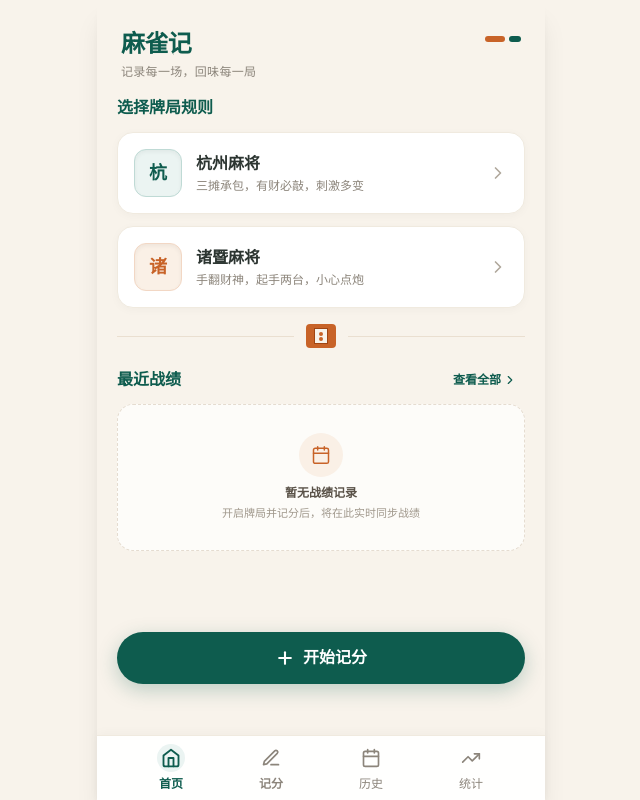
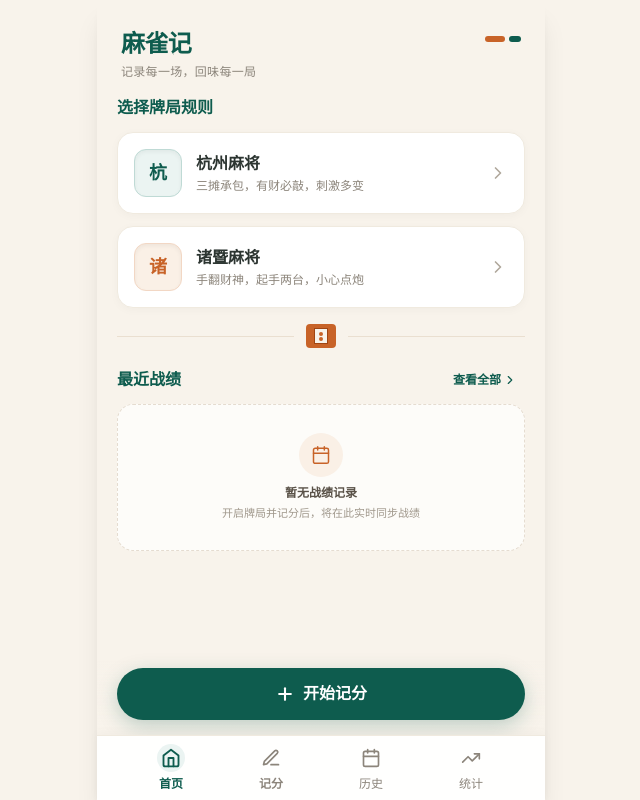
Before and after one commit to liangtao0426/macau-mahjong, a React (Vite) app: page / in a window 1280 px wide. Shown: the whole page, without its empty margins (319-959 px from the left). Built offline with nearby package versions, Linux system fonts and the light colour scheme.

Commit message:
优化: 首页开始记分按钮改为 fixed 真正固定悬浮，滑动到底部不再发生位置偏移

```diff
--- a/src/App.tsx
+++ b/src/App.tsx
@@ -564,8 +564,8 @@ export default function App() {
               </div>
             </div>
 
-            {/* 主体内容区 */}
-            <main className="flex-1 px-5 space-y-5">
+            {/* 主体内容区（增加底部留白，确保滑到最底部时内容不被固定悬浮按钮遮挡） */}
+            <main className="flex-1 px-5 space-y-5 pb-20">
 
               {/* 核心业务状态：如果当前有进行中的牌局，在首页最醒目位置展示！ */}
               {activeGame && (
@@ -869,8 +869,9 @@ export default function App() {
 
             </main>
 
-            {/* 页面底部居中大按钮 */}
-            <div className="sticky bottom-safe-action left-0 right-0 px-5 pt-2 pb-3 bg-gradient-to-t from-[#F8F3EB] via-[#F8F3EB]/90 to-transparent z-40">
+            {/* 页面底部居中大按钮：固定悬浮在底部导航栏上方，不随页面滑动发生任何位置偏移 */}
+            <div className="fixed bottom-safe-action left-0 right-0 max-w-md mx-auto px-5 pt-2 pb-3 bg-gradient-to-t from-[#F8F3EB] via-[#F8F3EB]/90 to-transparent z-40 pointer-events-none">
+              <div className="pointer-events-auto">
                 {activeGame ? (
                   <button
                     onClick={() => {
@@ -891,6 +892,7 @@ export default function App() {
                     <span>开始记分</span>
                   </button>
                 )}
+              </div>
             </div>
           </>
         ) : activeTab === 'history' ? (
```
Lines whose indentation alone changed are shown as unchanged.
